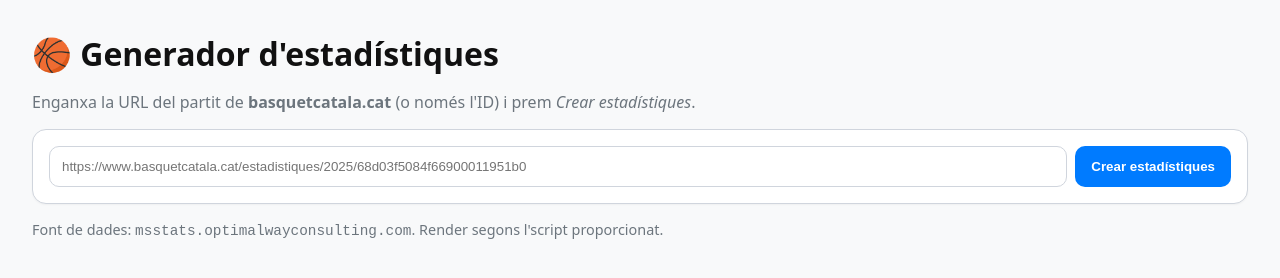
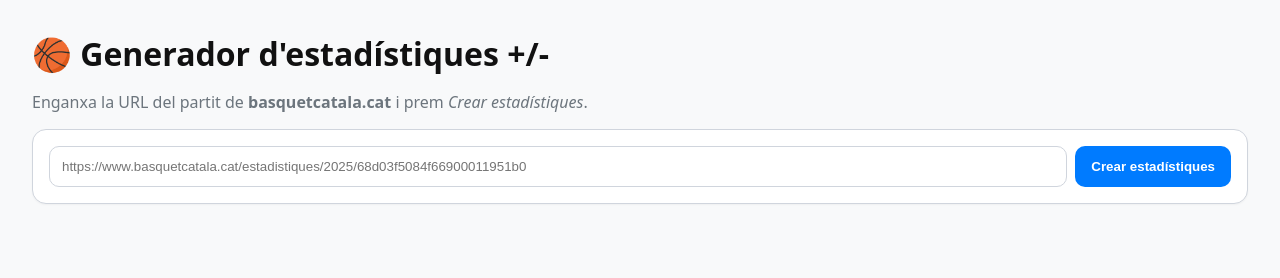
Before and after one commit to vcastany-lgtm/fcbq, a plain HTML site: page index.html in a window 1280 px wide. Drawn offline with Linux system fonts and the light colour scheme.

Commit message:
docs: update landing copy

```diff
--- a/index.html
+++ b/index.html
@@ -45,8 +45,8 @@ Files in this single doc (copy them into your repo):
   </style>
 </head>
 <body>
-  <h1>🏀 Generador d'estadístiques</h1>
-  <p class="help">Enganxa la URL del partit de <strong>basquetcatala.cat</strong> (o només l'ID) i prem <em>Crear estadístiques</em>.</p>
+  <h1>🏀 Generador d'estadístiques +/-</h1>
+  <p class="help">Enganxa la URL del partit de <strong>basquetcatala.cat</strong>  i prem <em>Crear estadístiques</em>.</p>
   <div class="card">
     <form id="form">
       <input id="matchInput" type="text" placeholder="https://www.basquetcatala.cat/estadistiques/2025/68d03f5084f66900011951b0" required />
@@ -54,11 +54,7 @@ Files in this single doc (copy them into your repo):
     </form>
     <div id="state"></div>
   </div>
-
   <div id="statsContainer"></div>
-
-  <p class="foot">Font de dades: <code>msstats.optimalwayconsulting.com</code>. Render segons l'script proporcionat.</p>
-
   <script>
     const form = document.getElementById('form');
     const input = document.getElementById('matchInput');
```
